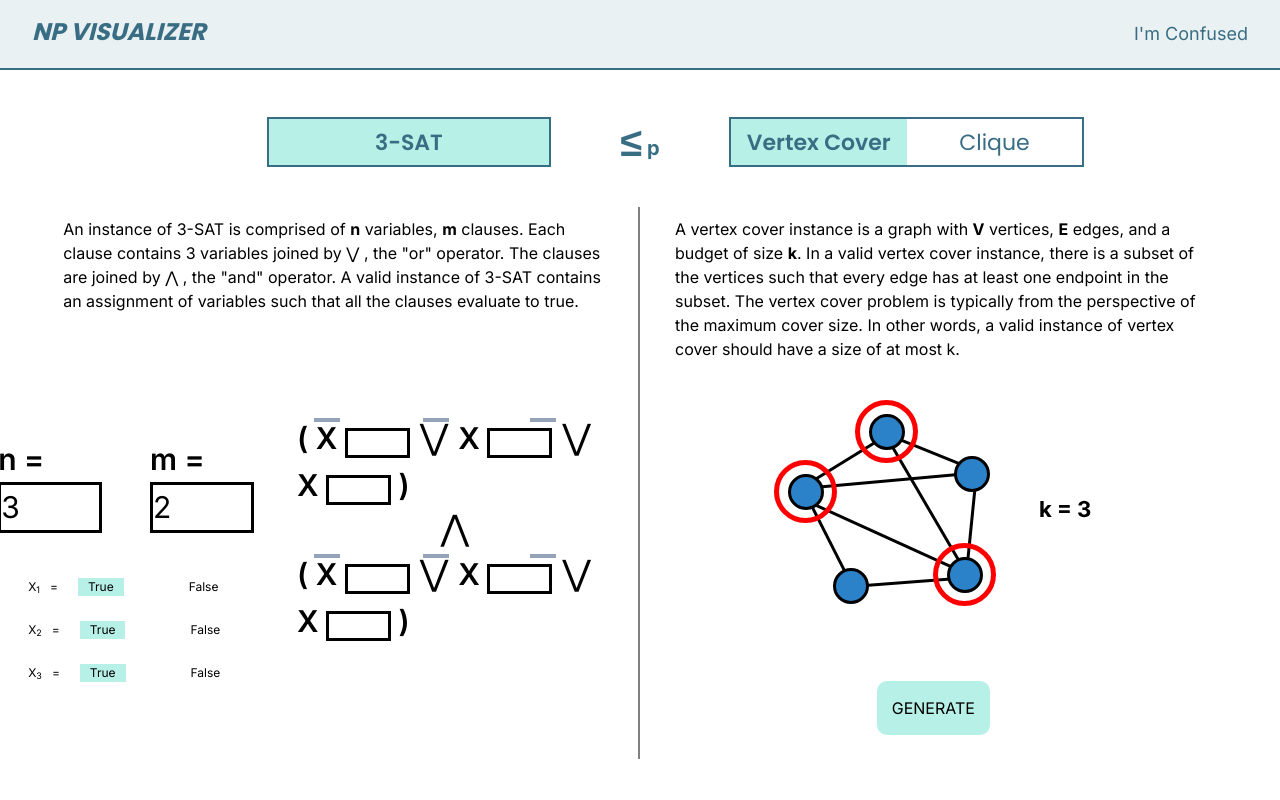
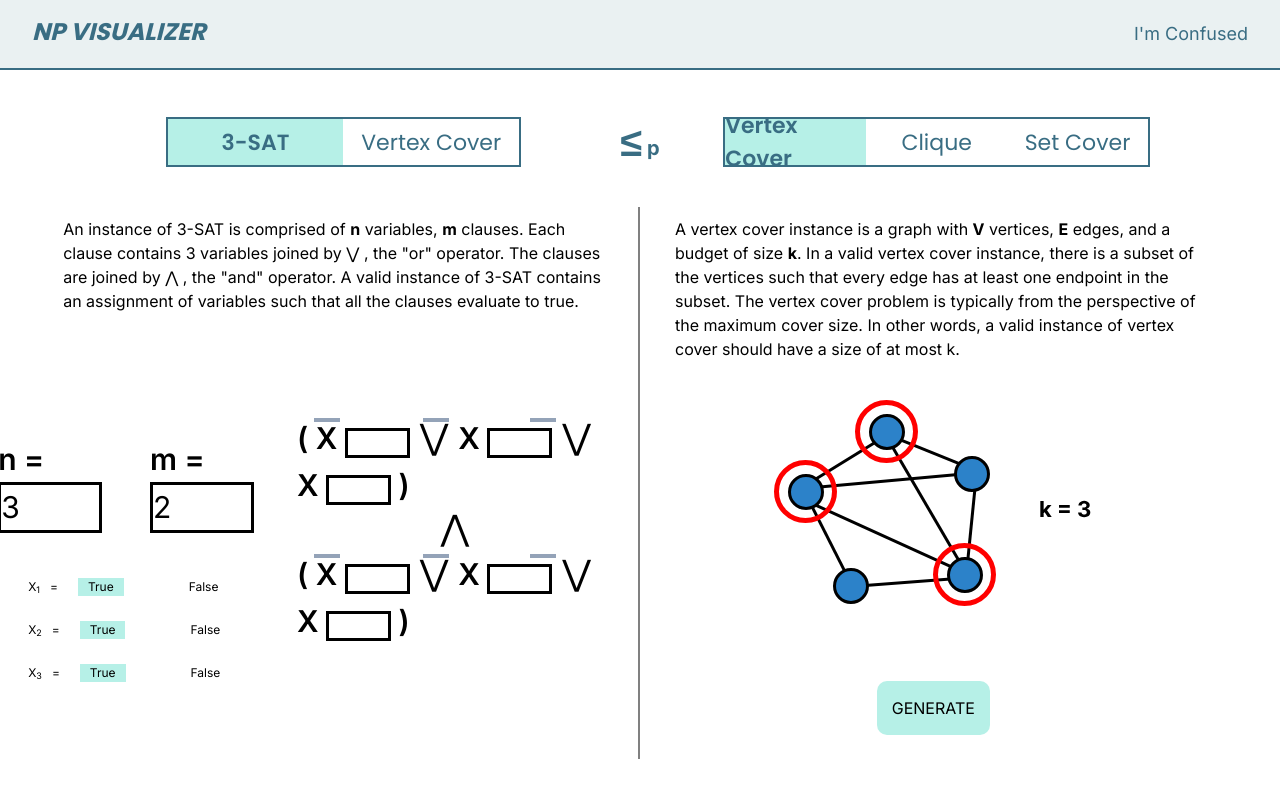
Before and after one commit to shiningaeo/np-reduction-visualizer, a Next.js app: page / in a window 1280 px wide. Shown: the top 800 px of the page. Built offline with nearby package versions, Linux system fonts and the light colour scheme.

Commit message:
beginnings of graph input!

```diff
--- /dev/null
+++ b/src/app/components/GraphInput.tsx
@@ -0,0 +1,16 @@
+import GraphLayout from "./GraphLayout";
+
+export default function GraphInput() {
+    return (
+    <>
+        <div className="w-full" style={{height:100, zIndex:10, backgroundColor:"#ffffff", padding:10, paddingRight:36}}>
+            <p>An instance of 3-SAT is comprised of <strong>n</strong> variables, <strong>m</strong> clauses.
+                Each clause contains 3 variables joined by &#8897; , the "or" operator. The clauses are joined by
+                &#8896; , the "and" operator. A valid instance of 3-SAT contains an assignment of variables such that
+                all the clauses evaluate to true.
+            </p>
+        </div>
+        <GraphLayout />
+    </>
+    );
+}
--- /dev/null
+++ b/src/app/components/GraphLayout.tsx
@@ -0,0 +1,44 @@
+export default function GraphLayout() {
+    let layouts = [
+        <svg width="297.6" height="284.8" viewBox="0 0 372 356" fill="none">
+            <line id="line0" x1="20.6264" y1="172.577" x2="102.626" y2="24.5768" stroke="#D3D3D3" strokeWidth="10"/>
+            <line id="line1" x1="265.063" y1="29.9996" x2="107.063" y2="31.9996" stroke="#D3D3D3" strokeWidth="10"/>
+            <line id="line2" x1="260.57" y1="331.318" x2="102.57" y2="29.3179" stroke="#D3D3D3" strokeWidth="10"/>
+            <line id="line3" x1="102" y1="329" x2="102" y2="27" stroke="#D3D3D3" strokeWidth="10"/>
+            <line id="line4" x1="344.376" y1="179.256" x2="104.376" y2="31.2559" stroke="#D3D3D3" strokeWidth="10"/>
+            <line id="line5" x1="22.35" y1="172.76" x2="262.35" y2="22.76" stroke="#D3D3D3" strokeWidth="10"/>
+            <line id="line6" x1="102.57" y1="326.682" x2="260.57" y2="24.6822" stroke="#D3D3D3" strokeWidth="10"/>
+            <line id="line7" x1="260" y1="329" x2="260" y2="27" stroke="#D3D3D3" strokeWidth="10"/>
+            <line id="line8" x1="342.626" y1="177.423" x2="260.626" y2="29.4232" stroke="#D3D3D3" strokeWidth="10"/>
+            <line id="line9" x1="25" y1="172" x2="347" y2="172" stroke="#D3D3D3" strokeWidth="10"/>
+            <line id="line10" x1="260.6" y1="326.626" x2="342.6" y2="174.626" stroke="#D3D3D3" strokeWidth="10"/>
+            <line id="line11" x1="104.325" y1="324.776" x2="344.325" y2="172.776" stroke="#D3D3D3" strokeWidth="10"/>
+            <line id="line12" x1="107" y1="324" x2="265" y2="324" stroke="#D3D3D3" strokeWidth="10"/>
+            <line id="line13" x1="27.6753" y1="172.776" x2="267.675" y2="324.776" stroke="#D3D3D3" strokeWidth="10"/>
+            <line id="line14" x1="29.4005" y1="174.626" x2="111.4" y2="326.626" stroke="#D3D3D3" strokeWidth="10"/>
+            <circle id="circle1" cx="102" cy="27" r="25" fill="#0000FF"/>
+            <circle id="circle2" cx="260" cy="27" r="25" fill="#0000FF"/>
+            <circle id="circle3" cx="102" cy="329" r="25" fill="#0000FF"/>
+            <circle id="circle4" cx="260" cy="329" r="25" fill="#0000FF"/>
+            <circle id="circle5" cx="25" cy="172" r="25" fill="#0000FF"/>
+            <circle id="circle6" cx="347" cy="172" r="25" fill="#0000FF"/>
+        </svg>
+    ]
+    return (
+    <>
+        <main className="flex flex-row justify-center w-full" style={{height:440, marginBottom:12, backgroundColor:"#ffffff", marginRight:50, marginTop:40}}>
+            <div className="flex flex-col" style={{height:285, marginTop:50}}>
+                {layouts[0]}
+            </div>
+        </main>
+    </>
+    );
+}
+
+// 6 Vertices:
+// const circle1Lines = [lines 0-4];
+// const circle2Lines = [line1, lines5-8];
+// const circle3Lines = [lines2-3, lines12-14];
+// const circle4Lines = [line2, line7, lines12-13];
+// const circle5Lines = [line0, line5, line9, lines13-14];
+// const circle6Lines = [line4, lines8-11];
--- a/src/app/components/ProblemMenu.tsx
+++ b/src/app/components/ProblemMenu.tsx
@@ -1,6 +1,6 @@
 import { poppins } from '../fonts/fonts';
 
-export default function ProblemMenu({ activeId, setActiveId }) {
+export default function ProblemMenu({ rightIdx, setRightIdx, leftIdx, setLeftIdx }) {
     const activeStyle = {
         cursor:"pointer",
         fontWeight:600,
@@ -13,12 +13,35 @@ export default function ProblemMenu({ activeId, setActiveId }) {
         backgroundColor:"white"
       };
 
-      function vcClick() {
-        setActiveId(0)
+      function satClick() {
+        setLeftIdx(0)
+        if (rightIdx == 2) {
+            setRightIdx(0)
+        }
+      }
+
+      function vcClickLeft() {
+        setLeftIdx(1)
+        setRightIdx(2)
+      }
+
+      function vcClickRight() {
+        setRightIdx(0)
+        if (leftIdx == 1) {
+            setLeftIdx(0)
+        }
       }
 
       function clClick() {
-        setActiveId(1)
+        setRightIdx(1)
+        if (leftIdx == 1) {
+            setLeftIdx(0)
+        }
+      }
+
+      function scClick() {
+        setRightIdx(2)
+        setLeftIdx(1)
       }
 
     return (
@@ -26,31 +49,44 @@ export default function ProblemMenu({ activeId, setActiveId }) {
         <main className="top-0 left-0 w-full" style={{height:50, marginTop: 117, marginBottom:40}}>
             <div className="flex flex-row w-full justify-center" style={{height:300, zIndex: -100}}>
                 <div className="flex flex-row w-4/12 justify-center" style={{height:50}}>
-                <div className="flex flex-row w-2/12 justify-center items-center"></div>
-                    <div className="flex flex-row w-8/12 justify-center items-center"
-                        style={{height:50, backgroundColor:"#b6f0e7", border:"solid 2px #396D83"}}>
+                    <div className="flex flex-row w-10/12 justify-center" style={{height:50, border:"solid 2px #396D83"}}>
+                        {/* 3SAT button */}
+                        <div onClick={satClick} className="flex w-1/2 justify-center items-center"
+                            style={(leftIdx === 0 ? activeStyle : inactiveStyle)}>
+                            <h1 className={`${poppins.className}`} style={{fontSize:22, color:"#396D83"}}>3-SAT</h1>
+                        </div>
 
-                        <h1 className={`${poppins.className} font-semibold`} style={{fontSize:22, color:"#396D83"}}>3-SAT</h1>
+                        {/* VC button */}
+                        <div onClick={vcClickLeft} className="flex w-1/2 justify-center items-center"
+                            style={(leftIdx === 1 ? activeStyle : inactiveStyle)}>
+                            <h1 className={`${poppins.className}`} style={{fontSize:22, color:"#396D83"}}>Vertex Cover</h1>
+                        </div>
                     </div>
                 </div>
 
-                <div className="flex flex-row justify-center w-1/12 font-bold items-center" style={{height:50}}>
+                <div className="flex flex-row justify-center w-1/12 font-bold items-center" style={{height:50, marginRight:30, marginLeft:30}}>
                     <h1 style={{color:"#396D83", zIndex:10, fontSize:40}}>&#8804;</h1>
                     <h1 style={{color:"#396D83", zIndex:10, fontSize:20, marginTop:12}}>&nbsp;p</h1>
                 </div>
 
                 <div className="flex flex-row w-4/12 justify-center" style={{height:50}}>
-                    <div className="flex flex-row w-10/12 justify-center" style={{height:50, border:"solid 2px #396D83"}}>
+                    <div className="flex flex-row w-full justify-center" style={{height:50, border:"solid 2px #396D83"}}>
                         {/* VC button */}
-                        <div onClick={vcClick} className="flex w-1/2 justify-center items-center"
-                            style={(activeId === 0 ? activeStyle : inactiveStyle)}>
+                        <div onClick={vcClickRight} className="flex w-1/3 justify-center items-center"
+                            style={(rightIdx === 0 ? activeStyle : inactiveStyle)}>
                             <h1 className={`${poppins.className}`} style={{fontSize:22, color:"#396D83"}}>Vertex Cover</h1>
                         </div>
 
                         {/* CL button */}
-                        <div onClick={clClick} className="flex w-1/2 justify-center items-center"
-                            style={(activeId === 1 ? activeStyle : inactiveStyle)}>
+                        <div onClick={clClick} className="flex w-1/3 justify-center items-center"
+                            style={(rightIdx === 1 ? activeStyle : inactiveStyle)}>
                             <h1 className={`${poppins.className}`} style={{fontSize:22, color:"#396D83"}}>Clique</h1>
+                        </div>
+
+                        {/* SC button */}
+                        <div onClick={scClick} className="flex w-1/3 justify-center items-center"
+                            style={(rightIdx === 2 ? activeStyle : inactiveStyle)}>
+                            <h1 className={`${poppins.className}`} style={{fontSize:22, color:"#396D83"}}>Set Cover</h1>
                         </div>
                     </div>
                 </div>
--- a/src/app/components/SatInput.tsx
+++ b/src/app/components/SatInput.tsx
@@ -1,6 +1,6 @@
 'use client'
 import React, { useState, useEffect } from 'react';
-import Clause from "./sat-to-vc/ClauseInput";
+import Clause from "./ClauseInput";
 
 export default function Three_SAT_Input({ submit, onDataReceive }) {
     // state variables from user input
--- /dev/null
+++ b/src/app/components/descriptions/SCDescription.tsx
@@ -0,0 +1,14 @@
+import Image from 'next/image';
+
+export default function SCDescription() {
+    return (
+        <>
+            <div className="w-full h-full" style={{height: 116, zIndex:10, backgroundColor:"#ffffff", padding:10, paddingLeft:35}}>
+                <p>Hi
+                </p>
+            </div>
+            <div className="w-full flex flex-row justify-center items-center" style={{marginTop:30, marginBottom:-30, width:400, height:300}}>
+            </div>
+        </>
+    );
+}
--- a/src/app/page.tsx
+++ b/src/app/page.tsx
@@ -5,15 +5,17 @@ import Three_SAT_VC from './components/sat-to-vc/Sat-VC';
 import ProblemMenu from './components/ProblemMenu';
 import VCDescription from './components/descriptions/VCDescription';
 import CLDescription from './components/descriptions/CLDescription';
+import SCDescription from './components/descriptions/SCDescription';
 import RotateScreen from './components/RotateScreen';
 import Three_SAT_CL from './components/sat-to-clique/SAT-CL';
+import GraphInput from './components/GraphInput';
 
 export default function Home() {
   const [submit, setSubmit] = useState(false)
   const [submit2, setSubmit2] = useState(false)
   const [satInput, setSatInput] = useState([])
-  const [rightIndex, setRightIndex] = useState(0)
-  // VC = 0, CL = 1
+  const [leftIndex, setLeftIndex] = useState(0)
+  const [rightIndex, setRightIndex] = useState(0) // VC = 0, CL = 1
 
   const handleDataFromChild = (childData) => {
     setSatInput(childData);
@@ -32,8 +34,8 @@ export default function Home() {
     }
   };
 
-  let leftProblem = [<Three_SAT_Input onDataReceive={handleDataFromChild} submit={submit}/>]
-  let rightProblem = [<VCDescription />, <CLDescription />]
+  let leftProblem = [<Three_SAT_Input onDataReceive={handleDataFromChild} submit={submit}/>, <GraphInput />]
+  let rightProblem = [<VCDescription />, <CLDescription />, <SCDescription />]
 
   return (
     <>
@@ -41,14 +43,14 @@ export default function Home() {
 
     {!submit2 ? (
       <>
-      <ProblemMenu activeId={rightIndex} setActiveId={setRightIndex}/>
+      <ProblemMenu rightIdx={rightIndex} setRightIdx={setRightIndex} leftIdx={leftIndex} setLeftIdx={setLeftIndex}/>
       <main className="flex flex-col items-center justify-between" style={{marginTop:10}}>
         <div className="flex flex-row justify-center items-start w-full h-full">
 
           <div className="flex flex-row w-1/2" style={{borderRight: "solid 2px gray"}}>
             <div className="flex flex-col w-1/12"></div>
             <div className="flex flex-col w-11/12 h-full justify-center items-center" style={{backgroundColor:"#ffffff"}}>
-                {leftProblem[0]}
+                {leftProblem[leftIndex]}
             </div>
           </div>
 
```
Also changed, not shown: src/app/components/ClauseInput.tsx (renamed from src/app/components/sat-to-vc/ClauseInput.tsx).
